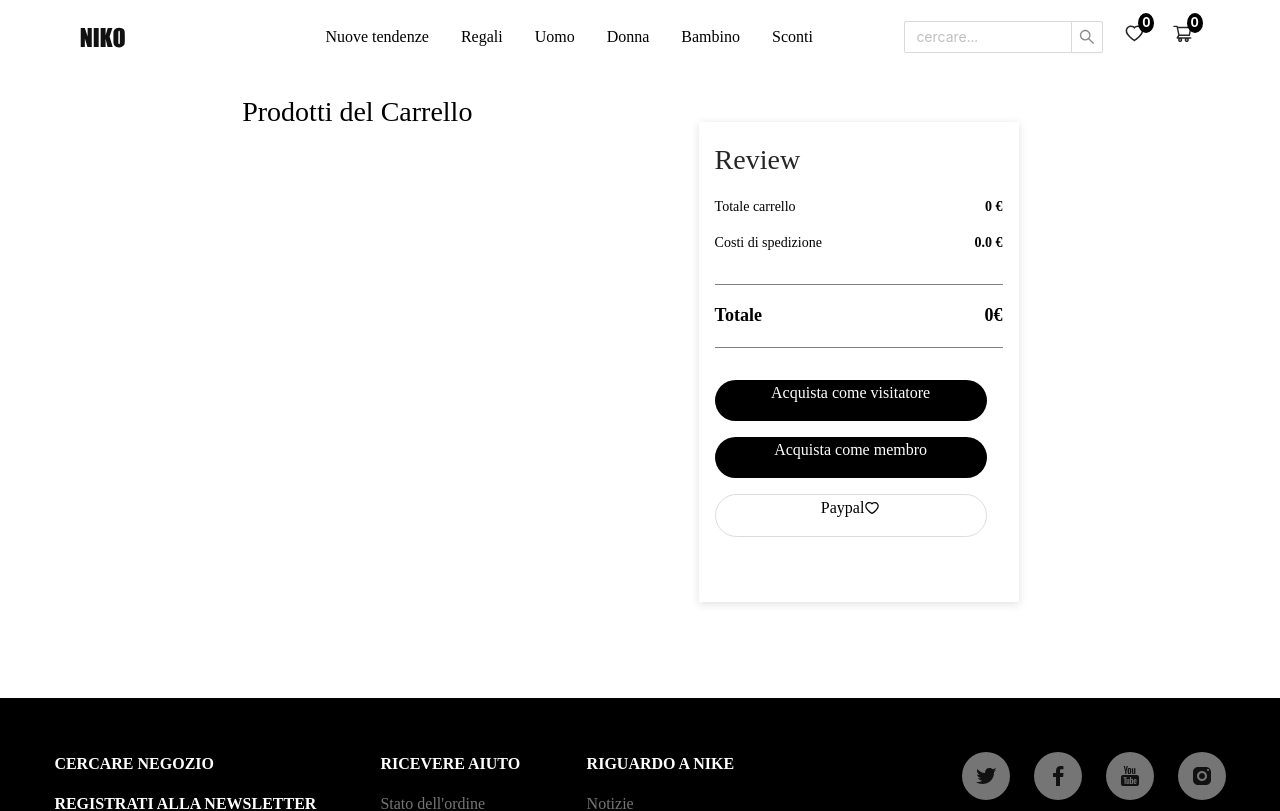
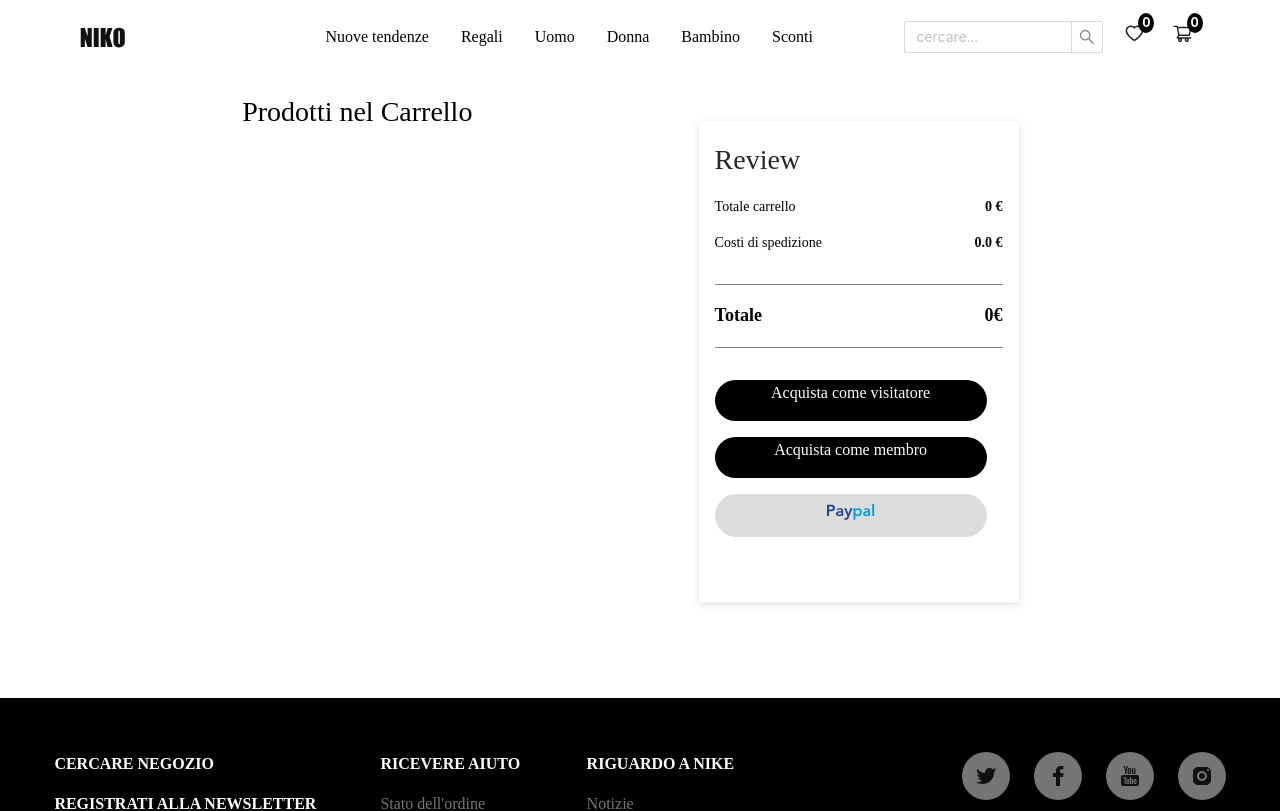
Before and after one commit to GersonEC/niko, a React (Create React App) app: page /carrello in a window 1280 px wide. Shown: the top 811 px of the page. Built offline with nearby package versions, Linux system fonts and the light colour scheme.

Commit message:
Implement Paypal Button.

```diff
--- a/src/App.tsx
+++ b/src/App.tsx
@@ -14,10 +14,9 @@
 
 /*
 TODO:
--Implememt remove product function.
--CSS transition between pages.
 -PayPal button
 -PayPal payment
+-CSS transition between pages.
 */
 
 const Routes = () => {
--- a/src/components/Button/Button.tsx
+++ b/src/components/Button/Button.tsx
@@ -2,6 +2,7 @@
 import styled from "@emotion/styled";
 import { ButtonType } from "../../utils/models";
 import { AiOutlineHeart } from "react-icons/ai";
+import PaypalImage from "assets/images/paypal.svg";
 
 type ButtonNikoProps = {
   type: string;
@@ -23,8 +24,16 @@
     },
   },
   (props: ButtonNikoProps) => ({
-    backgroundColor: props.type === ButtonType.Primary ? "black" : "white",
-    border: props.type === ButtonType.Wishlist ? "1px solid gainsboro" : "",
+    backgroundColor:
+      props.type === ButtonType.Primary
+        ? "black"
+        : props.type === ButtonType.Wishlist
+        ? "white"
+        : "gainsboro",
+    border:
+      props.type === ButtonType.Wishlist || props.type === ButtonType.Paypal
+        ? "1px solid gainsboro"
+        : "",
     color: props.type === ButtonType.Primary ? "white" : "black",
   })
 );
@@ -47,6 +56,14 @@
           >
             {props.labelText}{" "}
             {props.type === ButtonType.Wishlist && <AiOutlineHeart />}
+            {props.type === ButtonType.Paypal && (
+              <img
+                style={{ marginTop: "0.5rem" }}
+                src={PaypalImage}
+                alt="paypal"
+                title="Paypal"
+              />
+            )}
           </p>
         </div>
       </ButtonNiko>
--- a/src/components/Cart/Cart.tsx
+++ b/src/components/Cart/Cart.tsx
@@ -4,8 +4,8 @@
 import CartReview from "./CartReview";
 import { BsFillTrashFill } from "react-icons/bs";
 import { removeProductFromCart } from "features/cart/cartSlice";
+import { message } from "antd";
 import "./Cart.scss";
-import { message } from "antd";
 
 const key = "updatable";
 
@@ -30,7 +30,7 @@
   return (
     <div className={"cart"}>
       <div>
-        <p className={"cart_title"}>Prodotti del Carrello</p>
+        <p className={"cart_title"}>Prodotti nel Carrello</p>
         {cartProducts &&
           cartProducts.map((item: Product) => {
             return (
--- a/src/components/Cart/CartReview.tsx
+++ b/src/components/Cart/CartReview.tsx
@@ -15,6 +15,8 @@
     if (cartProducts.length > 0) {
       const totalPrice = cartProducts.map((item) => item.price);
       setTotal(totalPrice.reduce((acc, currentValue) => acc + currentValue));
+    } else {
+      setTotal(0);
     }
   }, [cartProducts]);
 
@@ -52,19 +54,15 @@
       <div className="cart_review_buttons">
         <Button
           type={ButtonType.Primary}
-          labelText={"Acquista come visitatore"}
+          labelText="Acquista come visitatore"
           onClick={() => {}}
         />
         <Button
           type={ButtonType.Primary}
-          labelText={"Acquista come membro"}
+          labelText="Acquista come membro"
           onClick={() => {}}
         />
-        <Button
-          type={ButtonType.Wishlist}
-          labelText={"Paypal"}
-          onClick={() => {}}
-        />
+        <Button type={ButtonType.Paypal} labelText="" onClick={() => {}} />
       </div>
     </div>
   );
--- a/src/components/CartPreview/CartPreview.scss
+++ b/src/components/CartPreview/CartPreview.scss
@@ -7,7 +7,7 @@
   justify-content: flex-start;
   overflow: auto;
   position: absolute;
-  margin-left: -16rem;
+  margin-left: 3rem;
   top: 3.3rem;
   background-color: rgb(252, 252, 252);
   z-index: 1;
@@ -16,11 +16,10 @@
 }
 
 .cart_preview_row {
-  //outline: 2px solid red;
   border-bottom: 1px solid gainsboro;
   display: flex;
   justify-content: space-evenly;
-  inline-size: 17rem;
+  inline-size: 19rem;
   block-size: 5rem;
   gap: 1rem;
   align-items: center;
@@ -34,3 +33,10 @@
   text-overflow: ellipsis;
   font-size: 13px;
 }
+
+.cart_preview_row_trash {
+  :hover {
+    cursor: pointer;
+    color: red;
+  }
+}
--- a/src/components/CartPreview/CartPreview.tsx
+++ b/src/components/CartPreview/CartPreview.tsx
@@ -1,14 +1,32 @@
 import { RootState } from "app/store";
 import Button from "components/Button/Button";
-import { useSelector } from "react-redux";
+import { useDispatch, useSelector } from "react-redux";
 import { ButtonType, Product } from "utils/models";
+import { Link } from "react-router-dom";
+import { BsFillTrashFill } from "react-icons/bs";
+import { removeProductFromCart } from "features/cart/cartSlice";
+import { message } from "antd";
 import "./CartPreview.scss";
-import { Link } from "react-router-dom";
+
+const key = "updatable";
 
 export default function CartPreview() {
+  const dispatch = useDispatch();
   const cartProducts = useSelector(
     (state: RootState) => state.cart.cartProducts
   );
+
+  const onRemoveClick = (id: number) => {
+    message.loading({ content: "Loading...", key });
+    setTimeout(() => {
+      dispatch(removeProductFromCart(id));
+      message.success({
+        content: "Prodotto rimosso correttamente dal carrello.",
+        key,
+        duration: 2,
+      });
+    }, 1000);
+  };
 
   return (
     <div className="cart_preview">
@@ -23,6 +41,12 @@
               <span style={{ fontSize: "12px" }}>
                 <b>{item.price} €</b>
               </span>
+              <div className="cart_preview_row_trash">
+                <BsFillTrashFill
+                  style={{ fontSize: "12px" }}
+                  onClick={() => onRemoveClick(item.id)}
+                />
+              </div>
             </div>
           );
         })}
--- a/src/components/Header/Header.tsx
+++ b/src/components/Header/Header.tsx
@@ -96,8 +96,8 @@
             <span className="cart_quantity_text">{cartQuantity}</span>
           </div>
           <AiOutlineShoppingCart title="Carrello" />
-          {isCartPreviewVisible && <CartPreview />}
         </div>
+        {isCartPreviewVisible && <CartPreview />}
       </div>
     </div>
   );
```
Also changed, not shown: src/assets/images/paypal.svg (added).
